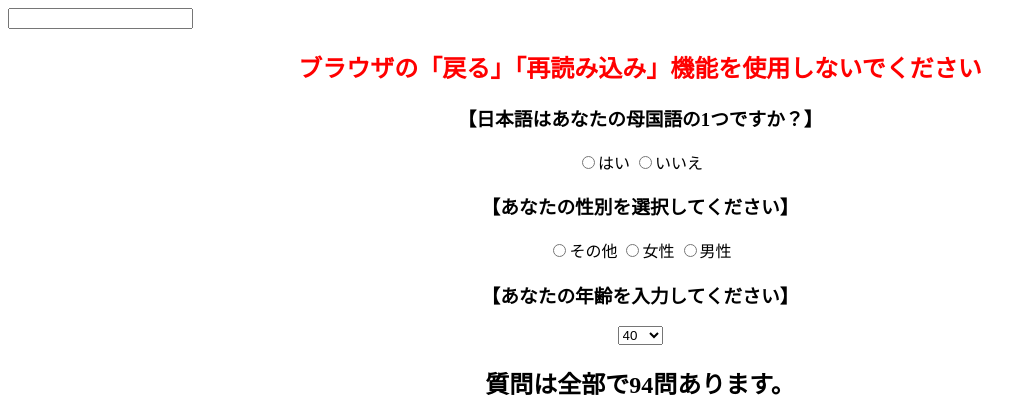
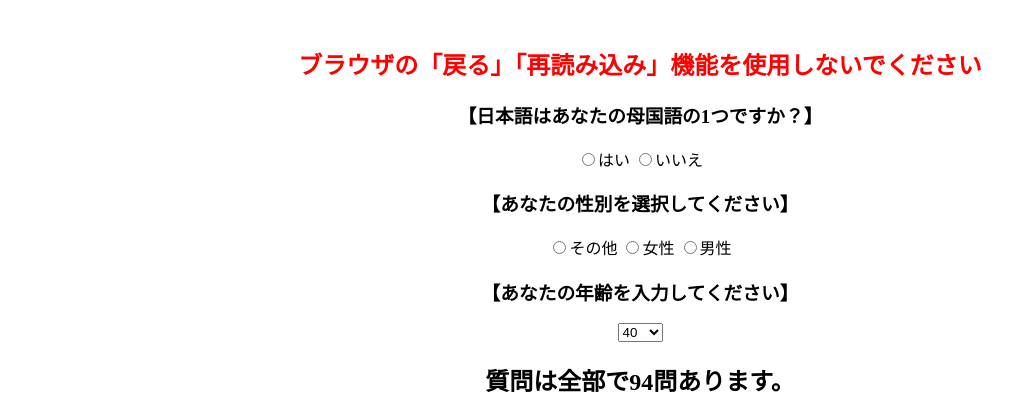
Before and after one commit to FumitakaIwaki/webex_association_v2, a Flask app: template templates/index.html in a window 1280 px wide. Shown: the top 420 px of the page, without its empty margins (0-1036 px from the left). Run offline with Flask 3, Linux system fonts and the light colour scheme; the template is opened without the code that fills it: most values are stand-ins (such as "Sample title", 1, 10 or a date in 2020).

Commit message:
indexでのカウンタの表示を消去

```diff
--- a/commands.txt
+++ b/commands.txt
@@ -14,7 +14,7 @@ git clone git@github.com:FumitakaIwaki/web_experiment_similarity.git
 起動(本番)
 gunicorn --bind 0.0.0.0:5000 --daemon app:app
 --workers n でプロセス数を指定できる
-gunicorn --workers 240 --threads 10 --bind 0.0.0.0:5000 --daemon app:app
+gunicorn --workers 50 --threads 24 --bind 0.0.0.0:5000 --daemon app:app
 
 終了(本番)
 ps -ef | grep gunicorn でジョブを検索し
--- a/templates/index.html
+++ b/templates/index.html
@@ -22,8 +22,7 @@
 </script>
 
 <body>
-  <!-- <input type="number" id="counter" name="counter" value="{{cnt}}" style="display: none;"> -->
-  <input type="number" id="counter" name="counter" value="{{cnt}}">
+  <input type="number" id="counter" name="counter" value="{{cnt}}" style="display: none;">
   <input type="number" id="qnum" name="qnum" style="display: none;">
   <input type="text" id="userid" name="userid" style="display: none;">
 
```
